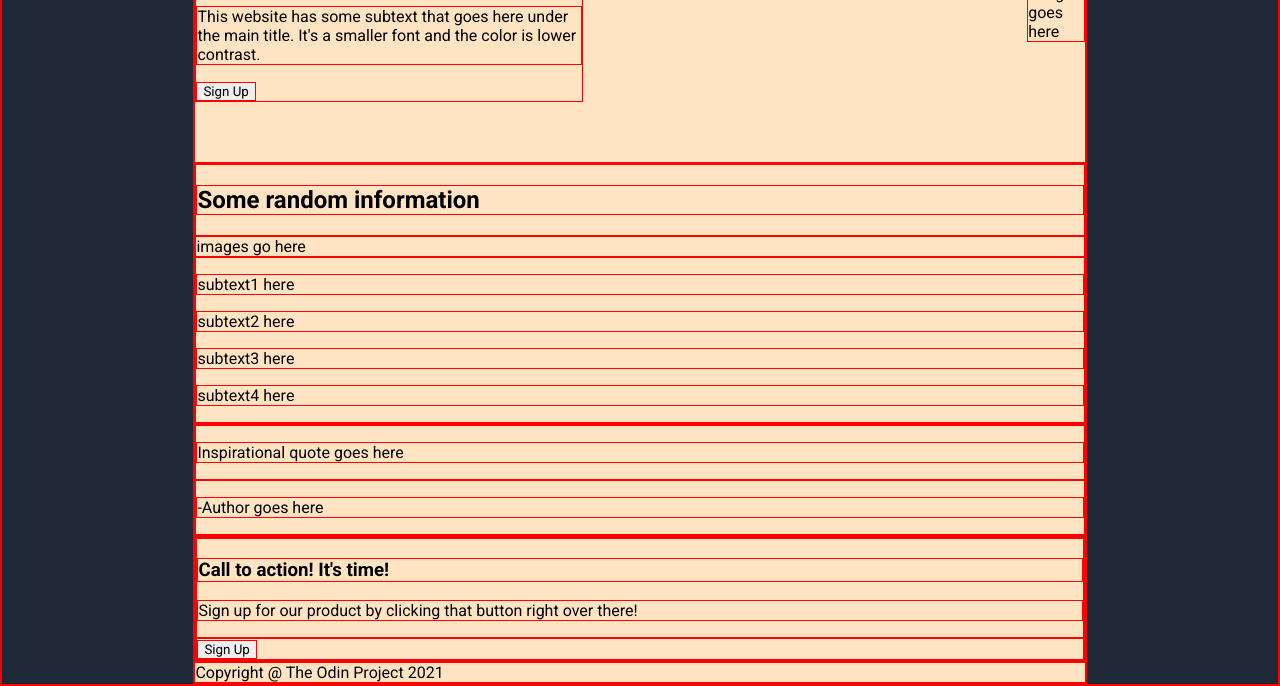
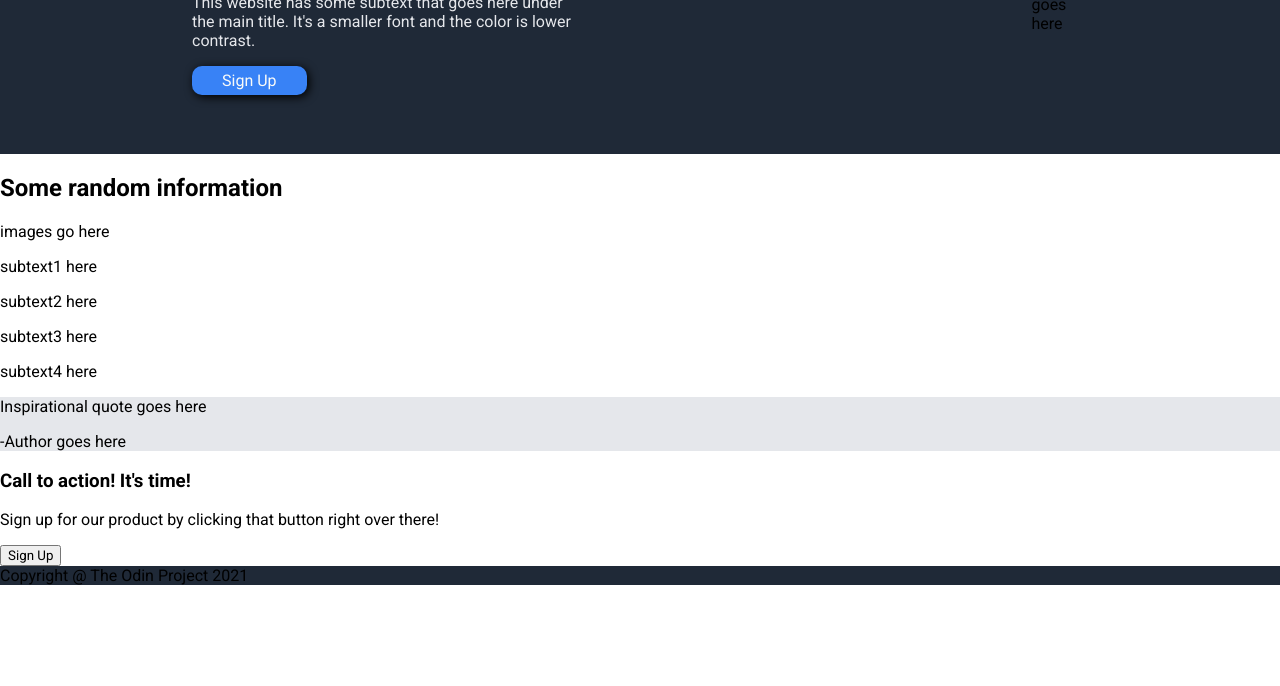
Before and after one commit to adowns393-git/odin_landing_page, a plain HTML site: page index.html in a window 1280 px wide. Shown: the part 174-860 px from the top of the page. After the commit the page ends 800 px from the top, so only its background shows below. Drawn offline with Linux system fonts and the light colour scheme.

Commit message:
restructured divs, styled button, added background colors

```diff
--- a/index.html
+++ b/index.html
@@ -11,7 +11,7 @@
     <link href="https://fonts.googleapis.com/css2?family=Roboto:ital,wght@0,100;0,300;0,400;0,500;0,700;0,900;1,100;1,300;1,400;1,500;1,700;1,900&display=swap" rel="stylesheet">
 </head>
 <body>
-    <div class="container">
+    <div class="container_header">
         <div class="header">
             <div class="header_logo">
                 Header Logo
@@ -22,14 +22,16 @@
         </div>
         <div class="title">
             <div class="title_info">
-                <h1>This website is awesome!</h1>
-                <p>This website has some subtext that goes here under the main title. It's a smaller font and the color is lower contrast.</p>
-                <button>Sign Up</button>
+                <h1 class="title_text">This website is awesome!</h1>
+                <p class="title_subtext">This website has some subtext that goes here under the main title. It's a smaller font and the color is lower contrast.</p>
+                <button class="title_button">Sign Up</button>
             </div>
             <div class="title_image">
                 Image goes here
             </div>
         </div>
+    </div>
+    <div class="container_info">
         <div class="info">
             <div class="info_title">
                 <h2>Some random information</h1>
@@ -44,6 +46,8 @@
                 <p>subtext4 here</p>
             </div>
         </div>
+    </div>
+    <div class="container_quote">
         <div class="quote">
             <div class="quote_text">
                 <p>Inspirational quote goes here</p>
@@ -52,6 +56,8 @@
                 <p>-Author goes here</p>
             </div>
         </div>
+    </div>
+    <div class="container_sign_up">
         <div class="sign_up">
             <div class="sign_up_container">
                 <div class="sign_up_message">
@@ -63,6 +69,8 @@
                 </div>
             </div>
         </div>
+    </div>
+    <div class="container_footer">
         <div class="footer">
             Copyright @ The Odin Project 2021
         </div>
--- a/style.css
+++ b/style.css
@@ -1,22 +1,26 @@
 * {
-    border: 1px solid red;
     font-family: 'Roboto', sans-serif;
 }
 
 body {
-    background-color: #1F2937;
     padding: 0;
     margin: 0;
 }
-.container {
-    margin-left: 15%;
-    margin-right: 15%;
-    background-color: bisque;
+.container_header,
+.container_footer {
+    background-color: #1F2937;
 }
+
+.container_quote {
+    background-color: #e5e7eb;
+}
+
 .header {
     display: flex;
     background-color: #1F2937;
     margin: 0;
+    margin-left: 15%;
+    margin-right: 15%;
 }
 
 .header_logo {
@@ -35,6 +39,8 @@ body {
 .title {
     display: flex;
     height: 300px;
+    margin-left: 15%;
+    margin-right: 15%;
 }
 
 .title_info,
@@ -46,3 +52,27 @@ body {
 .title_info {
     margin-right: 50%;
 }
+
+.title_text {
+    font: 48px;
+    font-weight: extra-bold;
+    color: #f9faf8;
+}
+
+.title_subtext {
+    font: 18px;
+    color: #e5e7eb;
+}
+
+.title_button {
+    background-color: #3882f6;
+    padding-left: 30px;
+    padding-right: 30px;
+    padding-top: 5px;
+    padding-bottom: 5px;
+    border-radius: 10px;
+    border: none;
+    font-size: 16px;
+    color: #f9faf8;
+    box-shadow: black 2px 2px 10px;
+}
```
